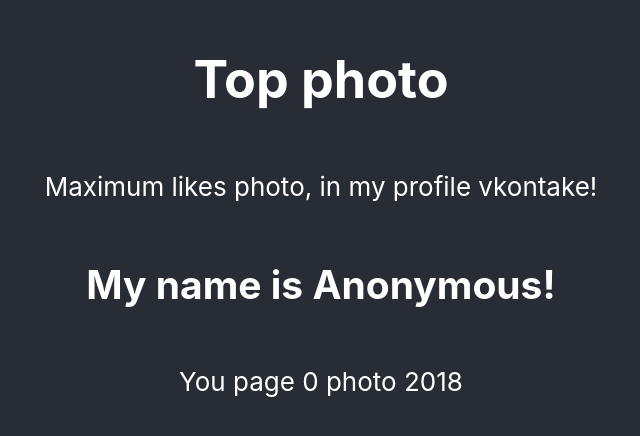
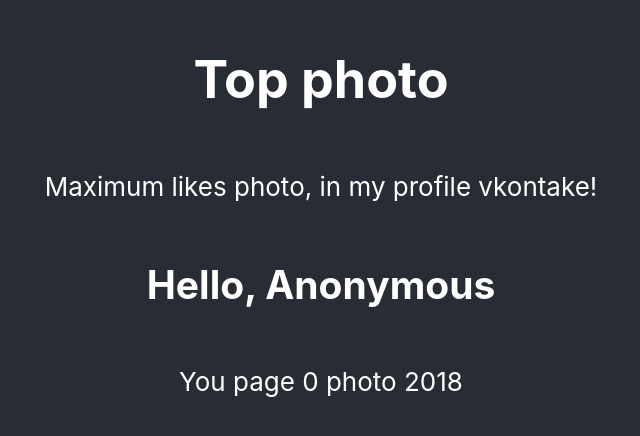
Before and after one commit to AlekseyOgorodnikov/react-redux-2.0, a React (Create React App) app: page / in a window 1280 px wide. Shown: the part 182-618 px from the top of the page, without its empty margins (319-959 px from the left). Built offline with nearby package versions, Linux system fonts and the light colour scheme.

Commit message:
Container and Componenti React/Redux

```diff
--- a/package.json
+++ b/package.json
@@ -6,6 +6,7 @@
     "@testing-library/jest-dom": "^5.11.4",
     "@testing-library/react": "^11.1.0",
     "@testing-library/user-event": "^12.1.10",
+    "prop-types": "^15.7.2",
     "react": "^17.0.2",
     "react-dom": "^17.0.2",
     "react-redux": "^7.2.4",
--- /dev/null
+++ b/src/components/Page/Page.jsx
@@ -0,0 +1,19 @@
+import React from 'react';
+
+import PropTypes from 'prop-types';
+
+export const Page = (props) => {
+  const { photos, year } = props;
+  return (
+    <div>
+      <p>
+        You page {photos.length} photo {year}
+      </p>
+    </div>
+  );
+};
+
+Page.propTypes = {
+  year: PropTypes.number.isRequired,
+  photos: PropTypes.array.isRequired,
+};
--- /dev/null
+++ b/src/components/User/User.jsx
@@ -0,0 +1,16 @@
+import React from 'react';
+
+import { PropTypes } from 'prop-types';
+
+export const User = (props) => {
+  const { name } = props;
+  return (
+    <div>
+      <h2>Hello, {name}</h2>
+    </div>
+  );
+};
+
+User.propTypes = {
+  name: PropTypes.string.isRequired,
+};
--- a/src/App.js
+++ b/src/containers/App.js
@@ -3,6 +3,9 @@
 import { connect } from 'react-redux';
 
 import './App.css';
+
+import { Page } from '../components/Page/Page';
+import { User } from '../components/User/User';
 
 function App(props) {
   const { user, page } = props;
@@ -14,10 +17,8 @@
         <p className="App-intro">
           Maximum likes photo, in my profile vkontake!
         </p>
-        <h2>My name is {user.name}!</h2>
-        <p>
-          You page {page.photos.length} photo {page.year}
-        </p>
+        <User name={user.name} />
+        <Page photos={page.photos} year={page.year} />
       </header>
     </div>
   );
--- a/src/index.js
+++ b/src/index.js
@@ -1,7 +1,7 @@
 import React from 'react';
 import ReactDOM from 'react-dom';
 import './index.css';
-import App from './App';
+import App from './containers/App';
 import reportWebVitals from './reportWebVitals';
 
 import { Provider } from 'react-redux';
```
Also changed, not shown: src/containers/App.css (renamed from src/App.css), 2 other files (tests, documents, lock files or other folders).
